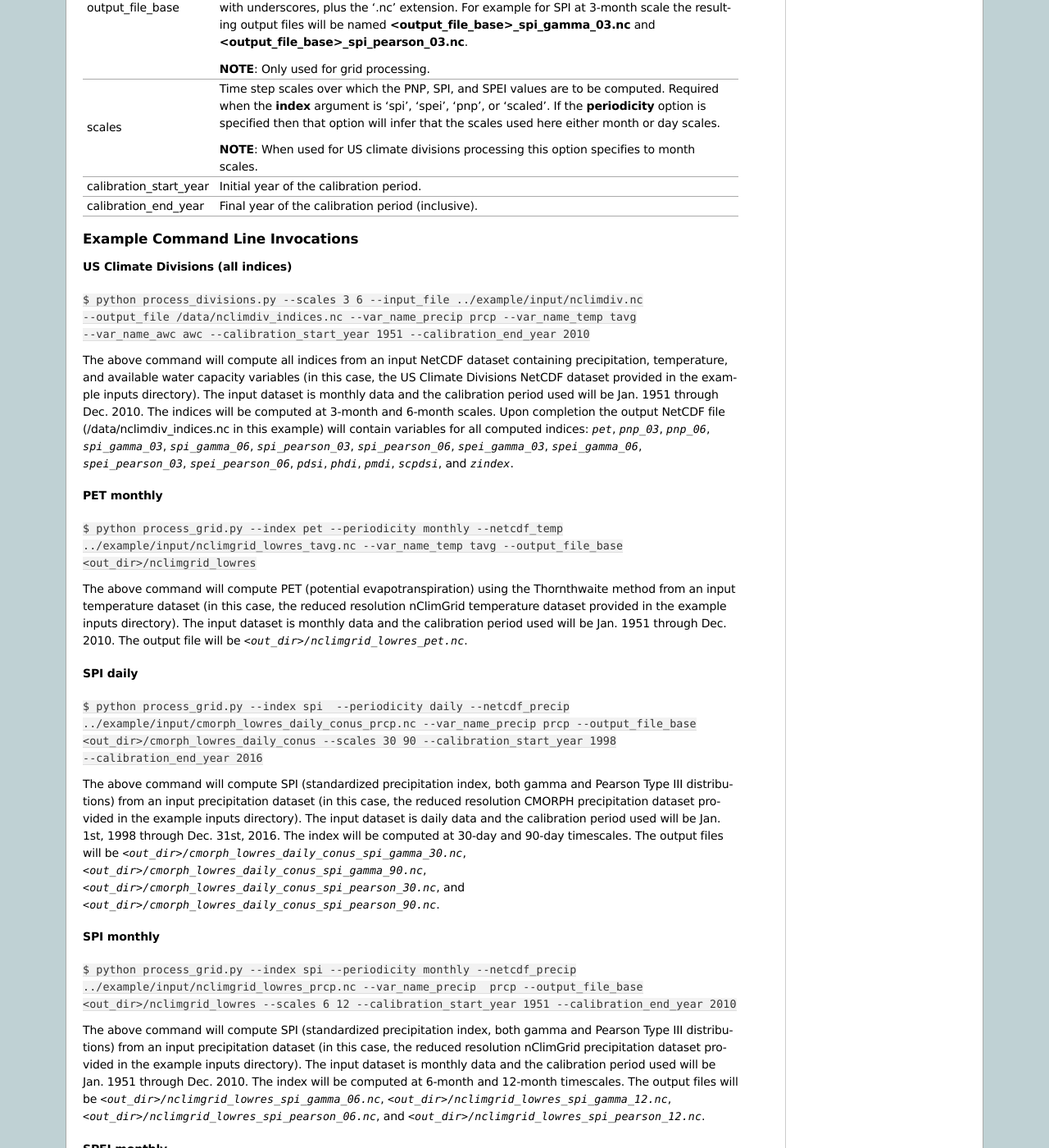
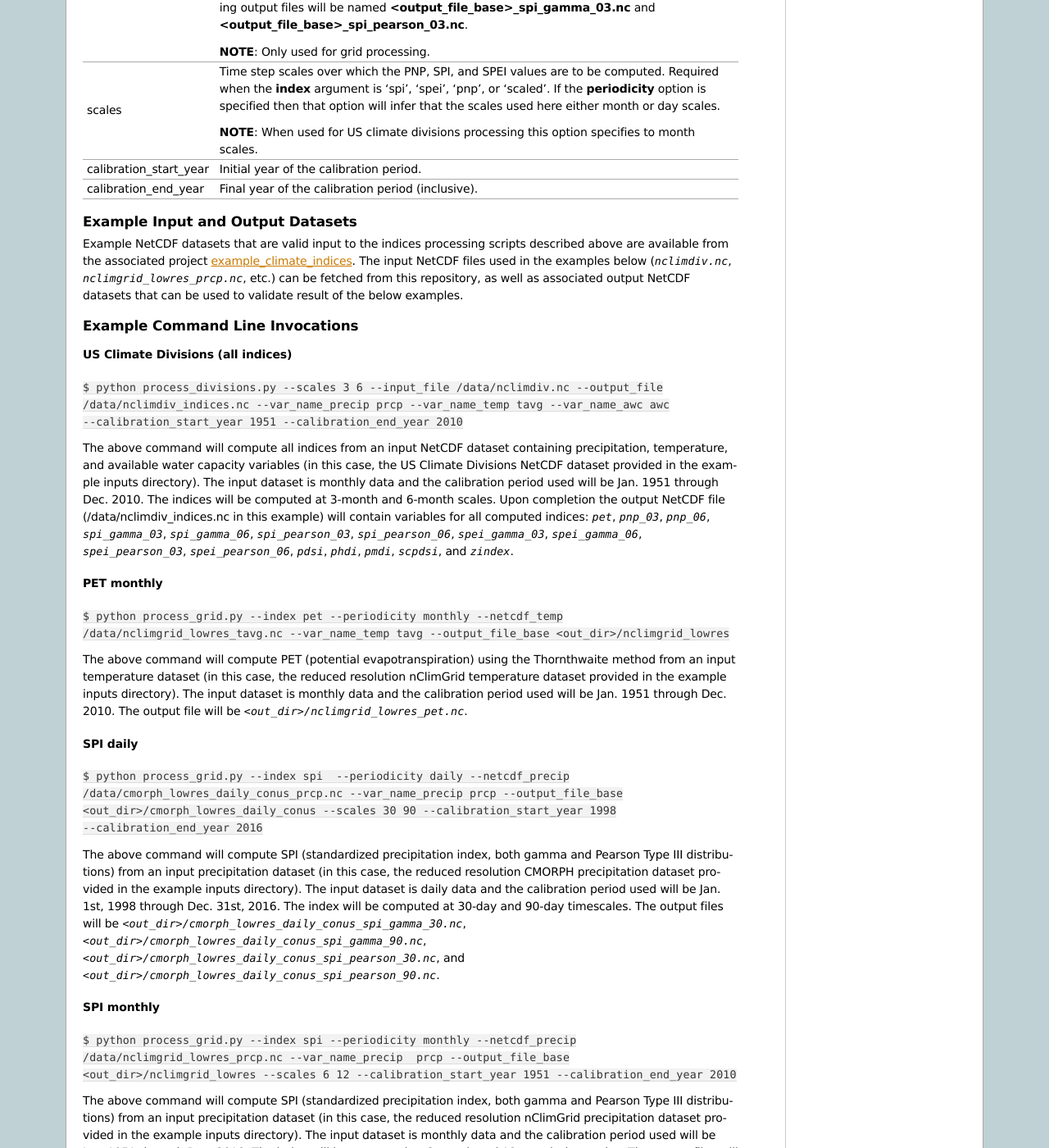
Before and after one commit to monocongo/climate_indices, a Sphinx documentation site: the page built from docs/index.rst, in a window 1280 px wide and 1400 px high, scrolled down 3154 px. Shown: the whole window at 82% size. Built offline with Sphinx 7.4.7, drawn with Linux system fonts in a browser that asks for light colours; some of the changed text lies outside the part shown.

Commit message:
updated documentation to reflect new location of example input and output NetCDF files
#223


Former-commit-id: 122e2fb51c4177ee3353fa78caad2cab2564984c

```diff
--- a/docs/index.rst
+++ b/docs/index.rst
@@ -89,12 +89,11 @@ Move into the source directory:
 
 ``$ cd climate_indices``
 
-Within this directory, there are six subdirectories:
+Within this directory, there are five subdirectories:
 
 -  ``climate_indices``: main computational package
 -  ``tests``: unit tests for the main package
 -  ``scripts``: scripts and supporting utility modules used to perform processing of indices computations on climatological datasets (typically grids or US climate division datasets in NetCDF)
--  ``example/input``: example/reference datasets that can be used as inputs to the processing scripts
 -  ``notebooks``: Jupyter Notebooks describing the internals of the computational modules
 -  ``docs``: documentation files
 
@@ -284,6 +283,17 @@ The options for these scripts are described below:
 |                        | (inclusive).                                    |
 +------------------------+-------------------------------------------------+
 
+Example Input and Output Datasets
+^^^^^^^^^^^^^^^^^^^^^^^^^^^^^^^^^^
+Example NetCDF datasets that are valid input to the indices processing scripts
+described above are available from the associated project
+`example_climate_indices <https://github.com/monocongo/example_climate_indices/>`__.
+The input NetCDF files used in the examples below (`nclimdiv.nc`,
+`nclimgrid_lowres_prcp.nc`, etc.) can be fetched from this repository, as well
+as associated output NetCDF datasets that can be used to validate result of the
+below examples.
+
+
 Example Command Line Invocations
 ^^^^^^^^^^^^^^^^^^^^^^^^^^^^^^^^^^^^^
 
@@ -291,7 +301,7 @@ US Climate Divisions (all indices)
 """"""""""""""""""""""""""""""""""
 
 ``$ python process_divisions.py --scales 3 6
---input_file ../example/input/nclimdiv.nc
+--input_file /data/nclimdiv.nc
 --output_file /data/nclimdiv_indices.nc
 --var_name_precip prcp
 --var_name_temp tavg --var_name_awc awc
@@ -312,7 +322,7 @@ PET monthly
 """"""""""""
 
 ``$ python process_grid.py --index pet --periodicity monthly --netcdf_temp
-../example/input/nclimgrid_lowres_tavg.nc --var_name_temp tavg --output_file_base
+/data/nclimgrid_lowres_tavg.nc --var_name_temp tavg --output_file_base
 <out_dir>/nclimgrid_lowres``
 
 The above command will compute PET (potential evapotranspiration) using the
@@ -325,7 +335,7 @@ SPI daily
 """"""""""
 
 ``$ python process_grid.py --index spi  --periodicity daily --netcdf_precip
-../example/input/cmorph_lowres_daily_conus_prcp.nc --var_name_precip
+/data/cmorph_lowres_daily_conus_prcp.nc --var_name_precip
 prcp --output_file_base <out_dir>/cmorph_lowres_daily_conus --scales 30 90
 --calibration_start_year 1998 --calibration_end_year 2016``
 
@@ -343,7 +353,7 @@ SPI monthly
 """"""""""""
 
 ``$ python process_grid.py --index spi --periodicity monthly --netcdf_precip
-../example/input/nclimgrid_lowres_prcp.nc --var_name_precip  prcp
+/data/nclimgrid_lowres_prcp.nc --var_name_precip  prcp
 --output_file_base <out_dir>/nclimgrid_lowres --scales 6 12
 --calibration_start_year 1951 --calibration_end_year 2010``
 
@@ -360,8 +370,8 @@ SPEI monthly
 """""""""""""
 
 ``$ python process_grid.py --index spei --periodicity monthly --netcdf_precip
-../example/input/nclimgrid_lowres_prcp.nc --var_name_precip  prcp --netcdf_pet
-../example/input/nclimgrid_lowres_pet.nc --var_name_pet pet --output_file_base
+/data/nclimgrid_lowres_prcp.nc --var_name_precip  prcp --netcdf_pet
+/data/nclimgrid_lowres_pet.nc --var_name_pet pet --output_file_base
 <out_dir>/nclimgrid_lowres --scales 9 18 --calibration_start_year 1951 --calibration_end_year 2010``
 
 The above command will compute SPEI (standardized precipitation evapotranspiration index,
@@ -375,9 +385,9 @@ datasets will be computed at 9-month and 18-month timescales. The output files w
 Palmers monthly
 """"""""""""""""
 ``$ python process_grid.py --index palmers --periodicity monthly --netcdf_precip
-../example/input/nclimgrid_lowres_prcp.nc --var_name_precip prcp --netcdf_pet
-../example/input/nclimgrid_lowres_pet.nc --var_name_pet pet --netcdf_awc
-../example/input/nclimgrid_lowres_soil.nc  --var_name_awc awc --output_file_base
+/data/nclimgrid_lowres_prcp.nc --var_name_precip prcp --netcdf_pet
+/data/nclimgrid_lowres_pet.nc --var_name_pet pet --netcdf_awc
+/data/nclimgrid_lowres_soil.nc  --var_name_awc awc --output_file_base
 <out_dir>/nclimgrid_lowres --calibration_start_year 1951 --calibration_end_year 2010``
 
 The above command will compute the Palmer drought indices: PDSI (original Palmer Drought Severity Index),
```
